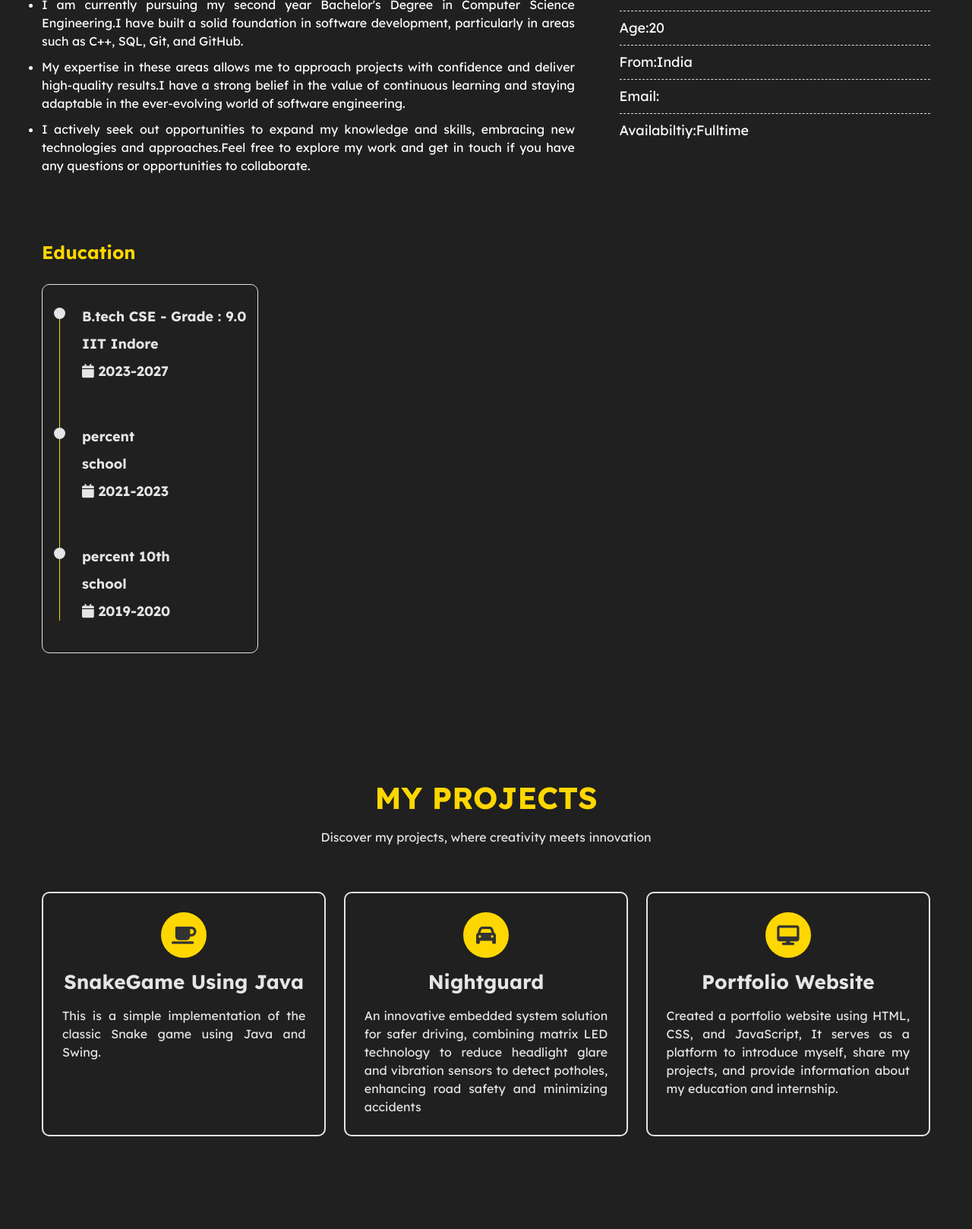
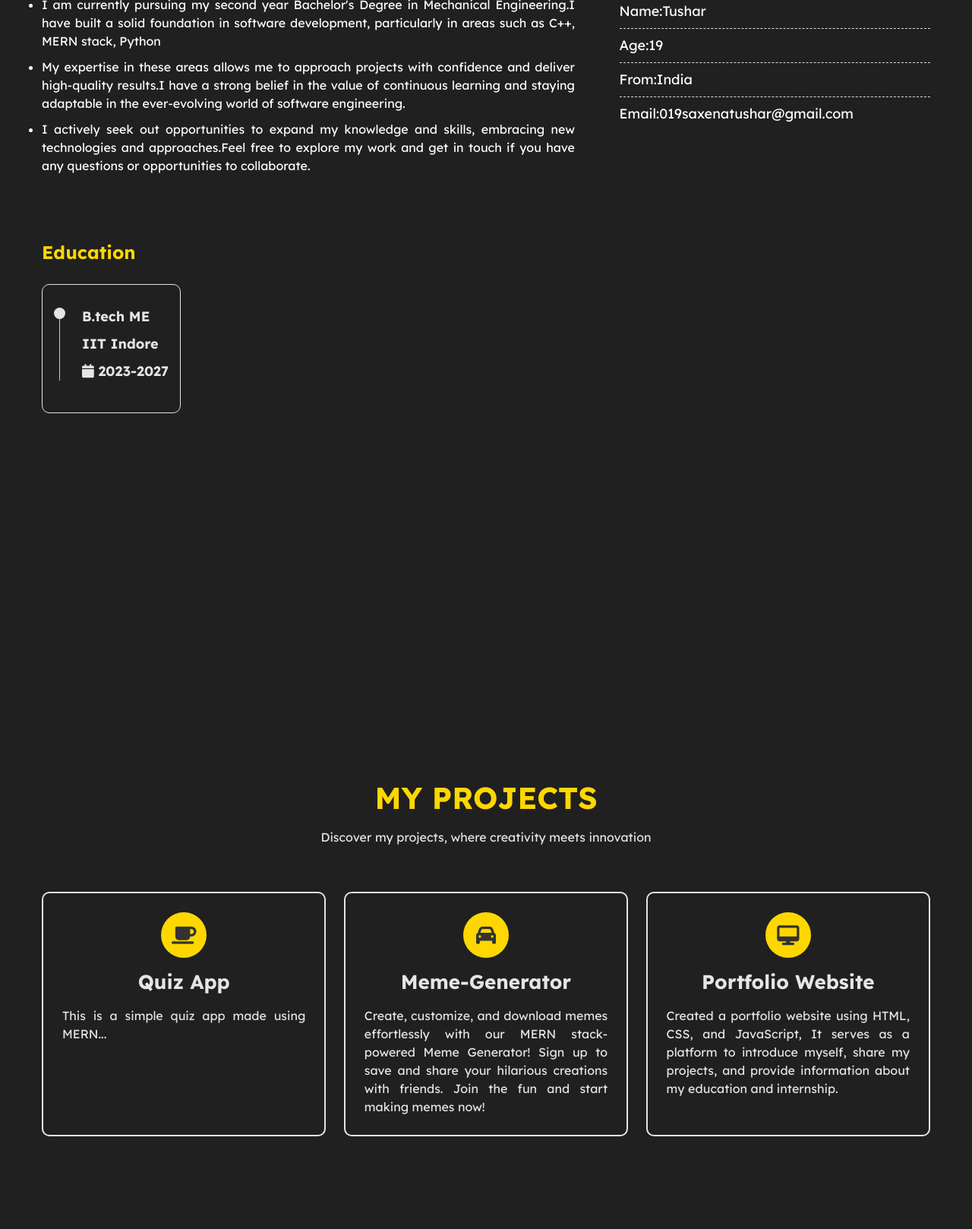
Before and after one commit to IITI-tushar/Portfolio-tushar, a plain HTML site: page index.html in a window 1280 px wide. Shown: the part 690-2308 px from the top of the page at 76% size. Drawn offline with nearby package versions, Linux system fonts and the light colour scheme.

Commit message:
Update index.html

```diff
--- a/index.html
+++ b/index.html
@@ -45,19 +45,18 @@
         </div>
         <div class="profile-text">
             <h5>Hi I'm </h5><br>
-            <h1>Anmol</h1><br>
+            <h1>Tushar</h1><br>
             <p>Welcome to my portfolio website! I'm a passionate and aspiring software engineer with a strong desire to create innovative solutions and push the boundaries of technology.With a deep love for coding and problem-solving, I am constantly seeking opportunities to learn and grow in this ever-evolving field</p>
 
             <div class="btn-group">
-                <a href="files/SowndharResume.pdf" class="btn   active">Download CV</a>
-                <a href="mailto:sowndharnewbie@gmail.com" class="btn">Contact</a>
+                <a href="files/Resume.pdf" class="btn   active">Download CV</a>
+                <a href="mailto:019saxenatushar@gmail.com" class="btn">Contact</a>
             </div>
 
             <div class="social">
-                <a href="mailto:sowndharnewbie@gmail.com"><i class="fa fa-envelope"></i></a>
-                <a href="https://github.com/sowndharnewbie"><i class="fa-brands fa-github"></i></a>
-                <a href="https://leetcode.com/sowndharnewbie/"><i class="fa fa-code"></i></a>
-                <a href="https://www.linkedin.com/in/sowndhar/"><i class="fa-brands fa-linkedin"></i></a>
+                <a href="mailto:019saxenatushar@gmail.com"><i class="fa fa-envelope"></i></a>
+                <a href="https://github.com/IITI-tushar"><i class="fa-brands fa-github"></i></a>
+                <a href="https://www.linkedin.com/in/tushar-saxena-779788235/"><i class="fa-brands fa-linkedin"></i></a>
             </div>
         </div>
     </div>
@@ -70,7 +69,7 @@
                 <div class="about-content">
                     <h4>About Me</h4>
                     <ul>
-                      <li>I am currently pursuing my second year Bachelor's Degree in Computer Science Engineering.I have built a solid foundation in software development, particularly in areas such as C++, SQL, Git, and GitHub.</li>
+                      <li>I am currently pursuing my second year Bachelor's Degree in Mechanical Engineering.I have built a solid foundation in software development, particularly in areas such as C++, MERN stack, Python</li>
                       <li> My expertise in these areas allows me to approach projects with confidence and deliver high-quality results.I have a strong belief in the value of continuous learning and staying adaptable in the ever-evolving world of software engineering.</li>
                       <li> I actively seek out opportunities to expand my knowledge and skills, embracing new technologies and approaches.Feel free to explore my work and get in touch if you have any questions or opportunities to collaborate. </li>
                     </ul>
@@ -78,11 +77,10 @@
 
                 <div class="about-skills">
                     <ul>
-                        <li>Name:Anmol</li>
-                        <li>Age:20</li>
+                        <li>Name:Tushar</li>
+                        <li>Age:19</li>
                         <li>From:India</li>
-                        <li>Email:</li>
-                        <li>Availabiltiy:Fulltime</li>
+                        <li>Email:019saxenatushar@gmail.com</li>
                     </ul>
                 </div>
             </div>
@@ -104,74 +102,20 @@
                                 <div class="timeline-item">
                                     <div class="circle-dot"></div>
                                     <h3 class="timeline-title">
-                                        B.tech CSE - Grade : 9.0
+                                        B.tech ME
                                     </h3>
                                     <h4 class="timeline-title">IIT Indore</h4>
                                     <h4 class="timeline-title">
                                         <i class="fa fa-calendar"></i> 2023-2027
                                     </h4>
                                 </div>
-                                <!-- Timeline-item -->
-                                <div class="timeline-item">
-                                    <div class="circle-dot"></div>
-                                    <h3 class="timeline-title">percent</h3>
-                                    <h4 class="timeline-title">school</h4>
-                                    <h4 class="timeline-title">
-                                        <i class="fa fa-calendar"></i> 2021-2023
-                                    </h4>
-                                </div>
-                                <!-- Timeline-item -->
-                                <div class="timeline-item">
-                                    <div class="circle-dot"></div>
-                                    <h3 class="timeline-title">
-                                        percent 10th
-                                    </h3>
-                                    <h4 class="timeline-title">  school</h4>
-                                    <h4 class="timeline-title">
-                                        <i class="fa fa-calendar"></i> 2019-2020
-                                    </h4>
                                 </div>
 
                             </div>
                         </div>
                     </div>
                 </div>
-                <!-- <div class="internship">
-                    <h3 class="title">Internship</h3>
-                    <div class="row">
-                        <div class="timeline-box">
-                            <div class="timeline">
 
-                                <!-- Timeline-item -->
-                                <!-- <div class="timeline-item">
-                                    <div class="circle-dot"></div>
-                                    <h3 class="timeline-title">
-                                        ANDROID APPLICATION DEVELOPMENT
-                                    </h3>
-                                    <h4 class="timeline-title">FLARIAL TECHNOLOGY</h4>
-                                    <h4 class="timeline-title">
-                                        <i class="fa fa-calendar"></i> JUNE-2022
-                                    </h4>
-                                    <li class="timeline-text">Proficient in Android app development, with expertise in Java and building basic applications. Experienced in creating intuitive design and layout files. Completed a two-week internship, gaining practical skills and knowledge in the field.
-                                    </li>
-                                </div>  -->
-                                <!-- Timeline-item -->
-                                <!-- <div class="timeline-item">
-                                    <div class="circle-dot"></div>
-                                    <h3 class="timeline-title">PCB LAYOUT DESIGN AND FABRICATION</h3>
-                                    <h4 class="timeline-title">PIONEER CIRCUITS</h4>
-                                    <h4 class="timeline-title">
-                                        <i class="fa fa-calendar"></i> DEC-2021
-                                    </h4>
-                                    <li class="timeline-text">Experienced in PCB design and fabrication with a focus on Altium Designer software. Proficient in designing high-quality PCB boards. Two-week internship in the field, gaining hands-on experience and enhancing skills.</li>
-                                </div>
-
-                            </div>
-                        </div>
-                    </div>
-                </div>
-            </div>
-        </div> -->
     </section>
 
 
@@ -186,14 +130,14 @@
                 <!-- 1st Project -->
                 <div class="project">
                     <i class="fa fa-coffee"></i>
-                    <h4>SnakeGame Using Java</h4>
-                    <p>This is a simple implementation of the classic Snake game using Java and Swing.</p>
+                    <h4>Quiz App</h4>
+                    <p>This is a simple quiz app made using MERN... </p>
                 </div>
                  <!-- 2nd Project -->
                  <div class="project">
                     <i class="fa fa-car"></i>
-                    <h4>Nightguard</h4>
-                    <p>An innovative embedded system solution for safer driving, combining matrix LED technology to reduce headlight glare and vibration sensors to detect potholes, enhancing road safety and minimizing accidents</p>
+                    <h4>Meme-Generator</h4>
+                    <p>Create, customize, and download memes effortlessly with our MERN stack-powered Meme Generator! Sign up to save and share your hilarious creations with friends. Join the fun and start making memes now!</p>
                 </div>
                 <!-- 3rd Project -->
                 <div class="project">
@@ -242,7 +186,7 @@
         <a href="#" class="footer__icon">twi<i class='bx bxl-twitter' ></i></a>
     </div>
     <small class="message">Thanks for visiting and happy coding!</small>
-    <small class="copyright">&copy; Copyright 2023. All rights reserved.</small>
+    <small class="copyright">&copy; Copyright 2025. All rights reserved.</small>
    </footer>
 
 </body>
```
